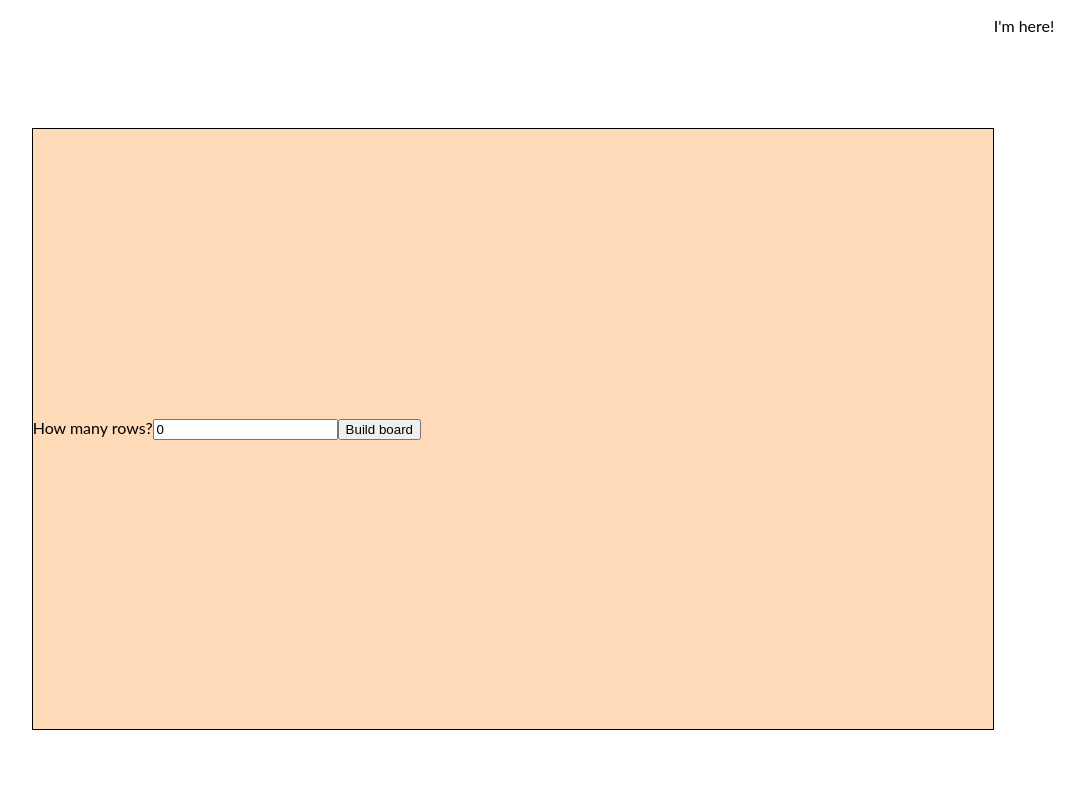
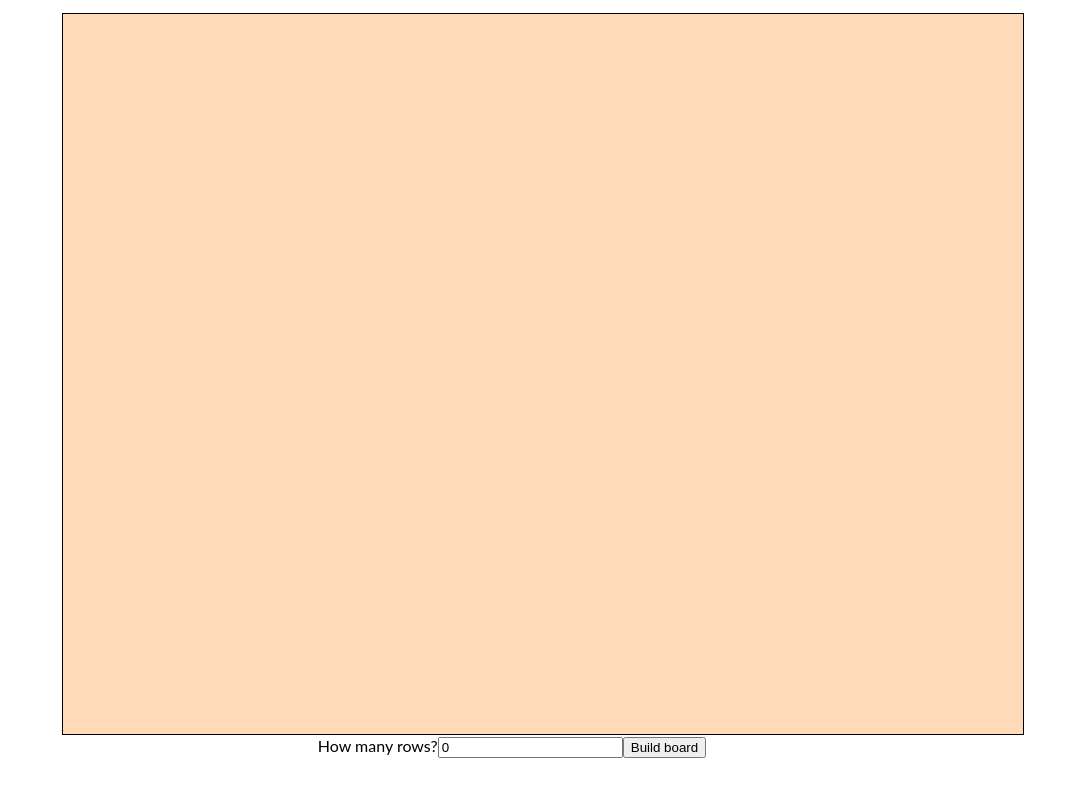
Before and after one commit to Weaver23PH/Nim, a React app: page / in a window 1280 px wide. Shown: the top 796 px of the page, without its empty margins (97-1181 px from the left). Built offline with nearby package versions, Linux system fonts and the light colour scheme; the HTML template or start-up script is replaced by a standard one.

Commit message:
styling changes

```diff
--- a/src/components/App/App.jsx
+++ b/src/components/App/App.jsx
@@ -15,7 +15,6 @@ class App extends React.Component {
         return (
             <div style={style} className={styles.App}>
             <Board/>
-                <p> I'm here! </p>
             </div>
         )
     }
--- a/src/components/App/App.scss
+++ b/src/components/App/App.scss
@@ -35,4 +35,5 @@ div.App{
   justify-content: center;
   align-content: center;
   justify-items: center;
+  margin: 0 auto;
 }
--- a/src/components/Board/Board.jsx
+++ b/src/components/Board/Board.jsx
@@ -26,24 +26,31 @@ class Board extends React.Component {
         })
     };
 
-    board = (rows) => {
+    board(rows){
+        if (rows <=5){
         let boardArr = [];
         let i;
         for (i = 0; i < rows; i++) {
             let innerArr = [];
             for (let j = 0; j < (i * 2 + 1); j++) {
-                innerArr.push(<Token key={i+j} />);
+                innerArr.push(<Token key={i*j} />);
             }
             boardArr.push(<div className={styles.Board_row} key={i + "_row"}>{innerArr}</div>)
         }
-        console.log(boardArr);
-        this.state.board = boardArr;
+
+        this.state.board = boardArr;}
+        else {
+            alert("Five rows is enough!");
+            this.setState({
+                rowNum : 0
+            });
+        }
     }
 
     render() {
         return (
             <div className={styles.Board_main}>
-                <div><label>How many rows?
+                <div className={styles.Board_menu}><label>How many rows?
     <input type="number" placeholder="number of rows" name="rowNum" value={this.state.rowNum} onChange={(event) => this.handleChange(event)}></input>
                 </label>
                     <button onClick={this.board(this.state.rowNum)}>Build board</button>
--- a/src/components/Board/Board.scss
+++ b/src/components/Board/Board.scss
@@ -1,9 +1,9 @@
 div.Board_main {
-    height: 75%;
+    position: relative;
+    height: 90%;
     width: 75%;
     border: 1px solid black;
-    margin-top: 10%;
-    margin-bottom: 10%;
+    margin: 1%;
     display: flex;
     flex-direction: column;
     justify-content: center;
@@ -18,3 +18,8 @@ div.Board_row{
     display: flex;
     flex-direction: row;
 }
+div.Board_menu{
+    position: absolute;
+    bottom:-24px;
+    right: 33%;
+}
--- a/src/components/Token/Token.jsx
+++ b/src/components/Token/Token.jsx
@@ -4,9 +4,9 @@ import { findDOMNode } from 'react-dom';
 import styles from "./Token.scss";
 
 class Token extends React.Component {
-    componentDidMount() {
-        $(ReactDOM.findDOMNode(this)).draggable();
-    };
+    // componentDidMount() {
+    //     $(ReactDOM.findDOMNode(this)).draggable();
+    // };
 
 
 
```
